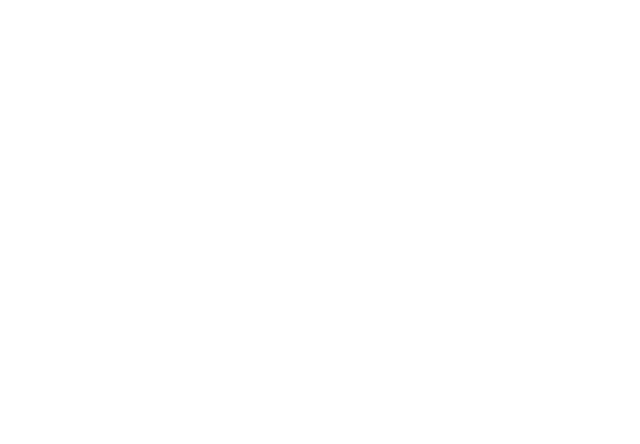
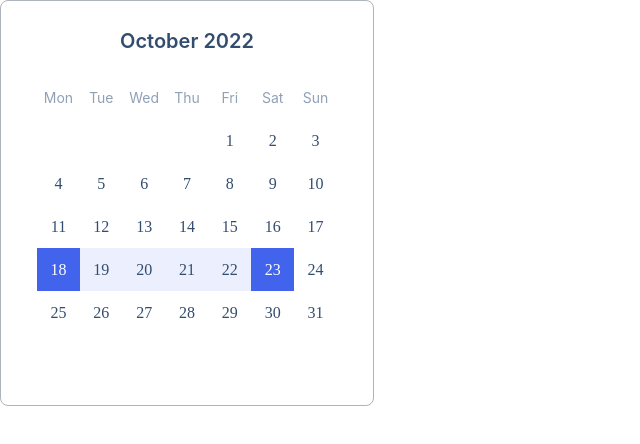
Before and after one commit to js-tasks-ru/htmlcss-20220210_ivan87, a website: page 05-lection3/03-calendar/index.html in a window 1280 px wide. Shown: the whole page, without its empty margins (0-640 px from the left). Drawn offline with Linux system fonts and the light colour scheme.

Commit message:
add dz5 calendar

```diff
--- a/05-lection3/03-calendar/calendar.css
+++ b/05-lection3/03-calendar/calendar.css
@@ -0,0 +1,64 @@
+.calendar {
+    display: inline-block;
+    padding: 28px 36px;
+    background: var(--white);
+    border: 1px solid var(--grey-3);
+    border-radius: 8px;
+    max-width: 300px;
+    width: 100%;
+}
+
+.calendar__title {
+    font-family: 'Inter';
+    font-style: normal;
+    font-weight: 600;
+    font-size: 20px;
+    line-height: 24px;
+    color: var(--blue-3);
+    text-align: center;
+    margin: 0;
+    margin-bottom: 24px;
+}
+
+.calendar__wrapper {
+    padding-bottom: 100%;
+    position: relative;
+}
+
+.calendar__inner {
+    position: absolute;
+    top: 0;
+    left: 0;
+    right: 0;
+    bottom: 0;
+    display: grid;
+    grid-template-columns: repeat(7, 1fr);
+    grid-template-rows: repeat(7, 1fr);
+}
+
+.calendar__item {
+    font-family: 'Source Sans Pro';
+    font-style: normal;
+    font-weight: normal;
+    font-size: 16px;
+    line-height: 20px;
+    color: var(--blue-3);
+    display: flex;
+    justify-content: center;
+    align-items: center;
+}
+
+.calendar__item_day {
+    font-family: 'Inter';
+    font-size: 14px;
+    color: var(--grey-5);
+}
+
+.calendar__item_selected {
+    color: var(--white);
+    background: var(--primary);
+}
+
+.calendar__item_selected-day {
+    background: rgba(160, 177, 245, 0.2);
+}
--- a/05-lection3/03-calendar/index.html
+++ b/05-lection3/03-calendar/index.html
@@ -2,11 +2,60 @@
 <!-- Страница с календарем -->
 <html lang="ru">
     <head>
+        <link rel="stylesheet" href="../../assets/css/normalize.css">
         <link rel="stylesheet" href="../../assets/css/main.css">
         <link rel="stylesheet" href="./calendar.css">
         <title>Calendar</title>
     </head>
     <body>
-
+        <div class="calendar">
+            <h4 class="calendar__title">October 2022</h4>
+            <div class="calendar__wrapper">
+                <div class="calendar__inner">
+                    <span class="calendar__item calendar__item_day">Mon</span>
+                    <span class="calendar__item calendar__item_day">Tue</span>
+                    <span class="calendar__item calendar__item_day">Wed</span>
+                    <span class="calendar__item calendar__item_day">Thu</span>
+                    <span class="calendar__item calendar__item_day">Fri</span>
+                    <span class="calendar__item calendar__item_day">Sat</span>
+                    <span class="calendar__item calendar__item_day">Sun</span>
+                    <span class="calendar__item"></span>
+                    <span class="calendar__item"></span>
+                    <span class="calendar__item"></span>
+                    <span class="calendar__item"></span>
+                    <span class="calendar__item">1</span>
+                    <span class="calendar__item">2</span>
+                    <span class="calendar__item">3</span>
+                    <span class="calendar__item">4</span>
+                    <span class="calendar__item">5</span>
+                    <span class="calendar__item">6</span>
+                    <span class="calendar__item">7</span>
+                    <span class="calendar__item">8</span>
+                    <span class="calendar__item">9</span>
+                    <span class="calendar__item">10</span>
+                    <span class="calendar__item">11</span>
+                    <span class="calendar__item">12</span>
+                    <span class="calendar__item">13</span>
+                    <span class="calendar__item">14</span>
+                    <span class="calendar__item">15</span>
+                    <span class="calendar__item">16</span>
+                    <span class="calendar__item">17</span>
+                    <span class="calendar__item calendar__item_selected">18</span>
+                    <span class="calendar__item calendar__item_selected-day">19</span>
+                    <span class="calendar__item calendar__item_selected-day">20</span>
+                    <span class="calendar__item calendar__item_selected-day">21</span>
+                    <span class="calendar__item calendar__item_selected-day">22</span>
+                    <span class="calendar__item calendar__item_selected">23</span>
+                    <span class="calendar__item">24</span>
+                    <span class="calendar__item">25</span>
+                    <span class="calendar__item">26</span>
+                    <span class="calendar__item">27</span>
+                    <span class="calendar__item">28</span>
+                    <span class="calendar__item">29</span>
+                    <span class="calendar__item">30</span>
+                    <span class="calendar__item">31</span>
+                </div>
+            </div>
+        </div>
     </body>
 </html>
--- a/assets/css/main.css
+++ b/assets/css/main.css
@@ -16,11 +16,13 @@ body {
     --purple-1: #5028C6;
     --blue: #4263EB;
     --blue-1: #2342C0;
+    --blue-3: #334D6E;
     --red: #F03D3E;
     --grey-1: #F8F9FA;
     --grey-2: #DDE2E5;
     --grey-3: #ACB5BD;
     --grey-4: #495057;
+    --grey-5: #90A0B7;
 
     --error: var(--red);
     --success: var(--blue);
```
